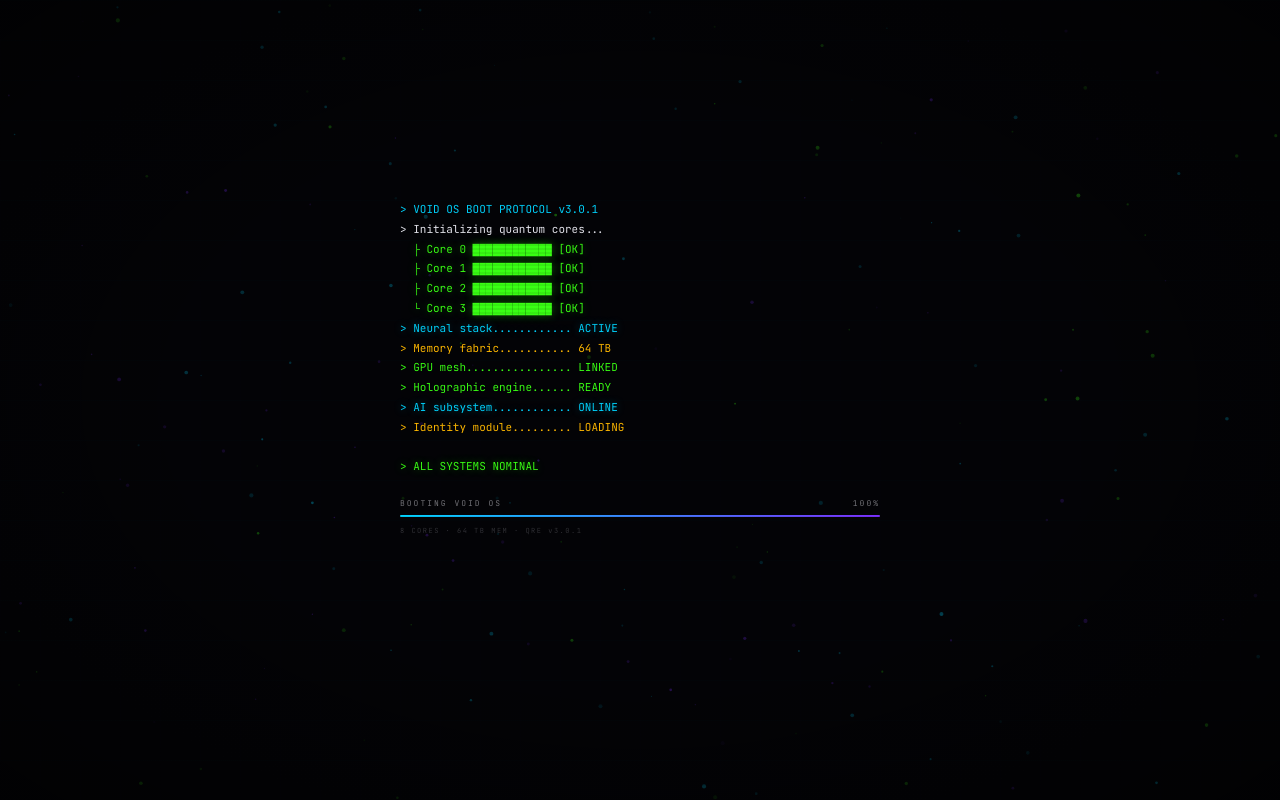
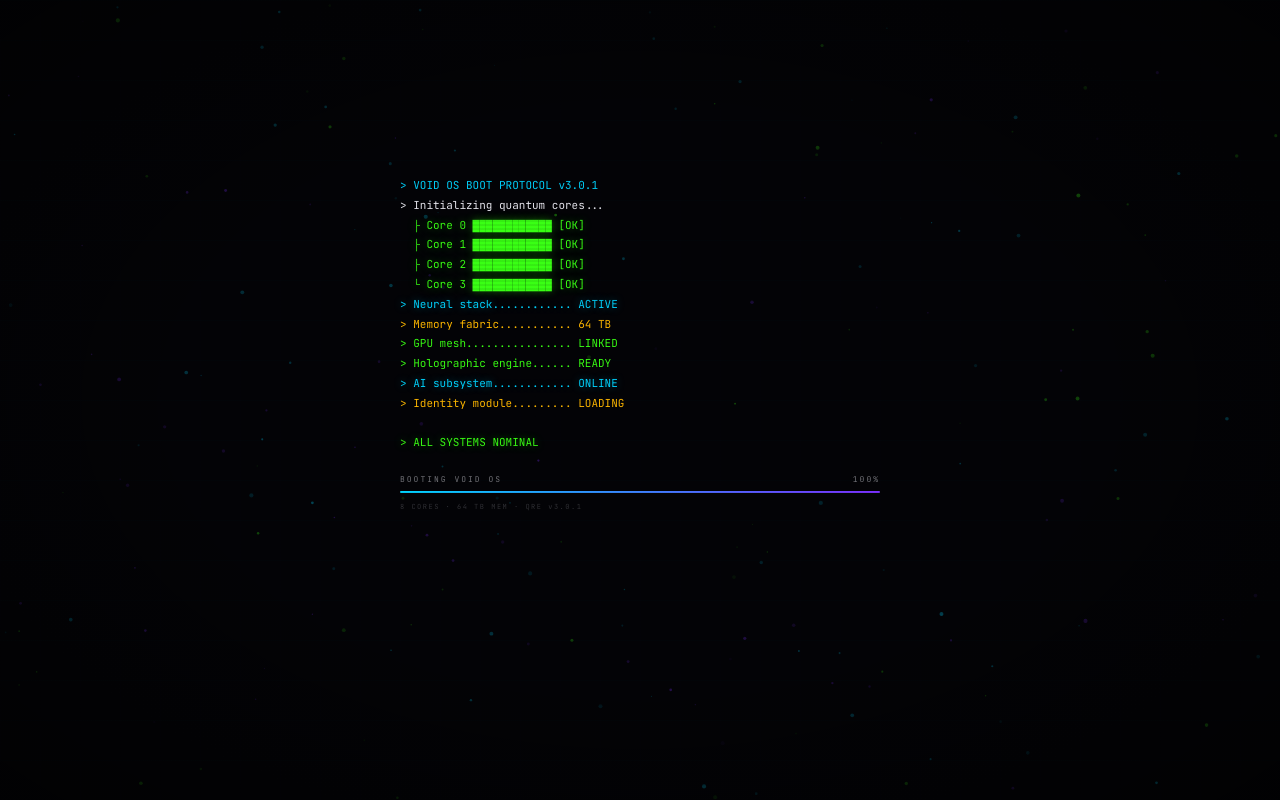
Before and after one commit to shivamsuhana/void-os, a Next.js app: page / in a window 1280 px wide. Built offline with nearby package versions, Linux system fonts and the light colour scheme.

Commit message:
fix: boot pushed higher (14vh/10vh), contact right panel no scroll + centered

```diff
--- a/components/boot/BootSequence.tsx
+++ b/components/boot/BootSequence.tsx
@@ -114,7 +114,7 @@ function Diagnostics({ onComplete }: { onComplete: () => void }) {
     <div style={{
       position: 'absolute', inset: 0, zIndex: 10,
       display: 'flex', alignItems: 'center', justifyContent: 'center',
-      paddingBottom: '8vh',
+      paddingBottom: '14vh',
       fontFamily: "'JetBrains Mono', monospace",
     }}>
       <div style={{ width: 'min(480px, 88vw)' }}>
@@ -257,7 +257,7 @@ function NameReveal({ onReady }: { onReady: () => void }) {
     <div style={{
       position: 'absolute', inset: 0, zIndex: 10,
       display: 'flex', flexDirection: 'column', alignItems: 'center', justifyContent: 'center',
-      paddingBottom: '6vh',
+      paddingBottom: '10vh',
     }}>
       {/* Separator line */}
       <div ref={lineRef} style={{
--- a/components/sections/ContactSection.tsx
+++ b/components/sections/ContactSection.tsx
@@ -583,7 +583,7 @@ export default function ContactSection() {
         </div>
 
         {/* RIGHT panels */}
-        <div id="contact-right" style={{ width: 260, flexShrink: 0, display: 'flex', flexDirection: 'column', justifyContent: 'center', gap: 10, overflowY: 'auto', maxHeight: '80vh', marginTop: 'auto', marginBottom: 'auto' }}>
+        <div id="contact-right" style={{ width: 260, flexShrink: 0, display: 'flex', flexDirection: 'column', justifyContent: 'center', gap: 10, marginTop: 'auto', marginBottom: 'auto' }}>
           <div style={{ padding: 14, border: '1px solid rgba(0,212,255,0.15)', background: 'rgba(5,5,16,0.7)', borderRadius: 8, display: 'flex', flexDirection: 'column', alignItems: 'center' }}>
             <div style={{ fontSize: '8px', letterSpacing: '2px', color: 'rgba(232,232,240,0.7)', marginBottom: 6 }}>SIGNAL DETECTION</div>
             <RadarCanvas />
```
